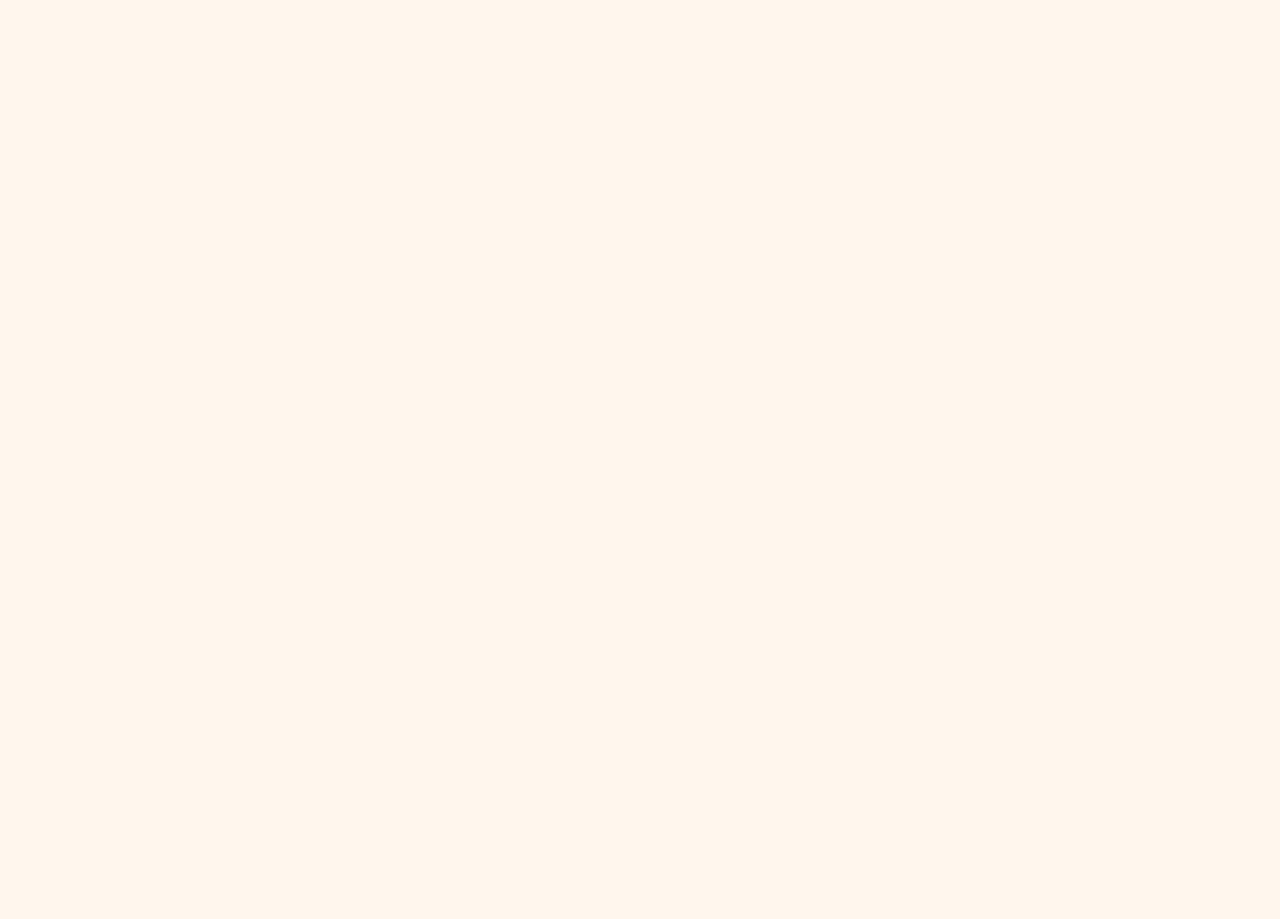
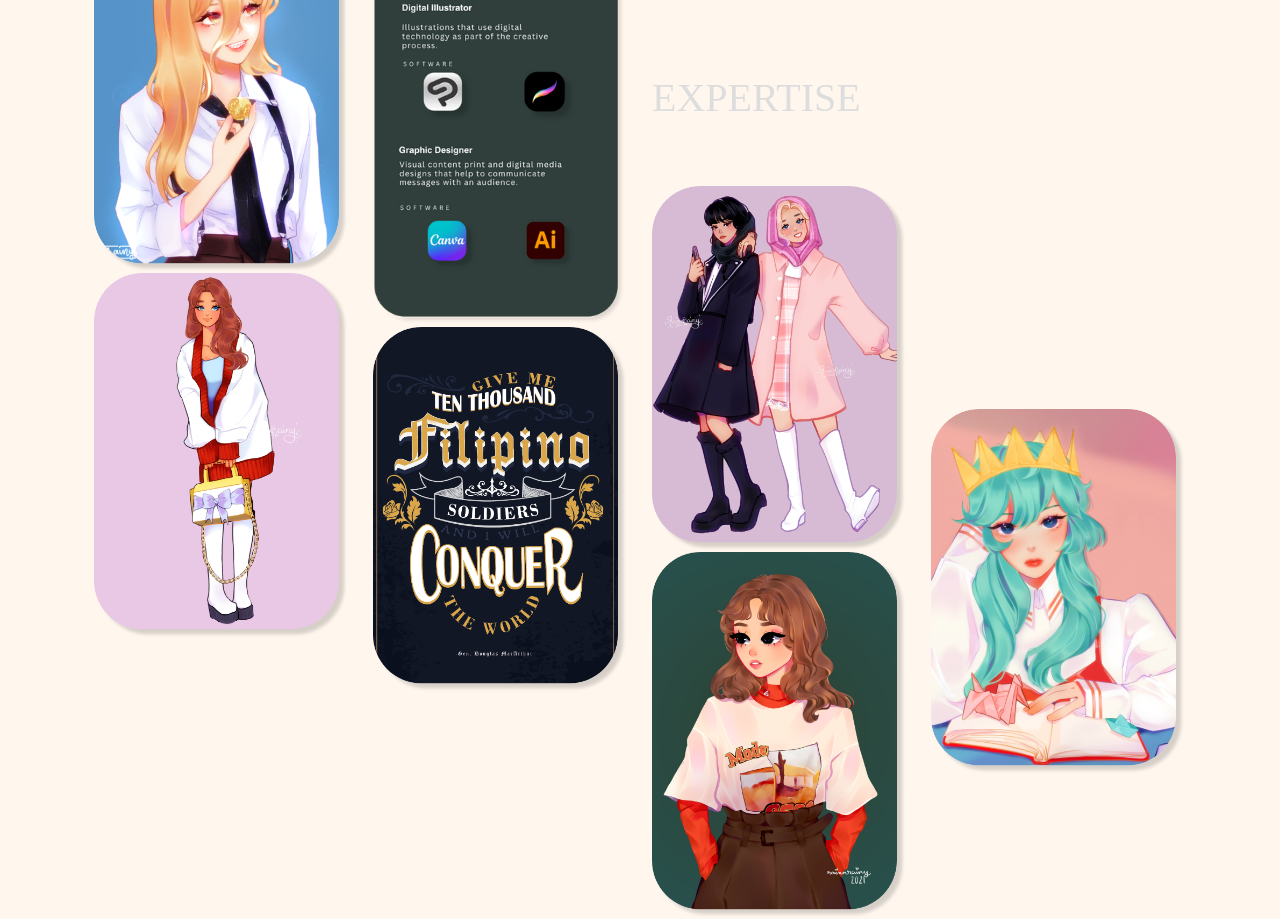
Before and after one commit to Nevriii/art_student_website, a React (Create React App) app: page / in a window 1280 px wide. Shown: the part 1860-2779 px from the top of the page. Before the commit the page ends 1767 px from the top, so only its background shows below. Built offline with nearby package versions, Linux system fonts and the light colour scheme.

Commit message:
Last Page

```diff
--- a/src/App.js
+++ b/src/App.js
@@ -4,7 +4,7 @@ import 'bootstrap/dist/css/bootstrap.min.css';
 import Introduction from './components/Introduction';
 import AboutMe from './components/AboutMe';
 import EducationalBackground from './components/EducationalBackground';
-// import Expertise from './components/Expertise';
+import Expertise from './components/Expertise';
 
 function App() {
   return (
@@ -12,7 +12,7 @@ function App() {
       <Introduction />
       <AboutMe />
       <EducationalBackground />
-      {/* <Expertise /> */}
+      <Expertise />
     </div>
   );
 }
--- a/src/components/Expertise.js
+++ b/src/components/Expertise.js
@@ -0,0 +1,85 @@
+import React from 'react';
+import powerImage from '../assets/photos/power.png';
+import fullgirlImage from '../assets/photos/fullgirl.png';
+import info3Image from '../assets/photos/info3.png';
+import designImage from '../assets/photos/design.png';
+import fanartImage from '../assets/photos/fanart.png';
+import redgirlImage from '../assets/photos/redgirl.png';
+import paperImage from '../assets/photos/paper.png';
+
+const Expertise = () => {
+  return (
+    <section className="section3 color1">
+      <div className="container">
+        <div className="container-fluid">
+          <div className="row">
+            <div className="col-lg-3">
+              <img
+                src={powerImage}
+                className="rounded img-fluid"
+                alt="Power"
+                data-aos="flip-left"
+                data-aos-duration="2000"
+              />
+              <img
+                src={fullgirlImage}
+                className="rounded img-fluid"
+                alt="Full girl"
+                data-aos="flip-left"
+                data-aos-duration="2000"
+              />
+            </div>
+            <div className="col-lg-3">
+              <h1>&nbsp;</h1>
+              <img
+                src={info3Image}
+                className="rounded img-fluid"
+                alt="Info 3"
+                data-aos="flip-left"
+                data-aos-duration="2000"
+              />
+              <img
+                src={designImage}
+                className="rounded img-fluid"
+                alt="Design"
+                data-aos="flip-left"
+                data-aos-duration="2000"
+              />
+            </div>
+            <div className="col-lg-3" style={{ marginTop: '15%' }}>
+              <h1 id="c" className="fontcolor2 font-weight-bolder font1" data-aos="zoom-out-left" data-aos-duration="2000">
+                EXPERTISE
+              </h1>
+              <h1>&nbsp;</h1>
+              <img
+                src={fanartImage}
+                className="rounded img-fluid"
+                alt="Fan art"
+                data-aos="flip-left"
+                data-aos-duration="2000"
+              />
+              <img
+                src={redgirlImage}
+                className="rounded img-fluid"
+                alt="Red girl"
+                data-aos="flip-left"
+                data-aos-duration="2000"
+              />
+            </div>
+            <div className="col-lg-3" style={{ marginTop: '45%' }}>
+              <img
+                src={paperImage}
+                className="rounded img-fluid"
+                alt="Paper"
+                data-aos="flip-left"
+                data-aos-duration="2000"
+              />
+            </div>
+          </div>
+        </div>
+      </div>
+    </section>
+  );
+};
+
+export default Expertise;
```
